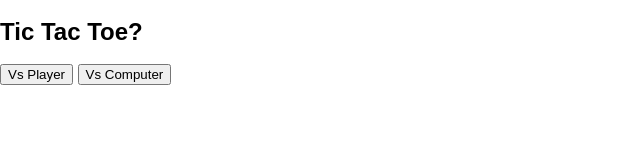
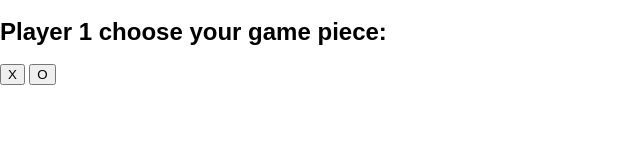
Before and after one commit to ctiller15/Tic-Tac-Toe-Suncoast, a website: page public/index.html in a window 1280 px wide. Both pictures are taken after a click on the button "Vs Player". Shown: the whole page, without its empty margins (0-640 px from the left). Drawn offline with Linux system fonts and the light colour scheme.

Commit message:
update menu to transition between start screen and player choice screen

```diff
--- a/public/index.html
+++ b/public/index.html
@@ -11,8 +11,17 @@
       <h1>Tic Tac Toe</h1>
 
       <form>
-        <button type="button" class="vs-player">Vs Player</button>
-        <button type="button" class="vs-computer">Vs Computer</button>
+        <button type="button" class="vs-player" onclick="startPlayerGame()">Vs Player</button>
+        <button type="button" class="vs-computer" onclick="startComputerGame()">Vs Computer</button>
+      </form>
+    </section>
+
+    <section class="gamePieceMenu">
+      <h2>Player 1 choose your game piece:</h2>
+
+      <form>
+        <button type="button" class="X" onclick="choosePlayerPiece('X')">X</button>
+        <button type="button" class="O" onclick="choosePlayerPiece('O')">O</button>
       </form>
     </section>
 
--- a/public/main.js
+++ b/public/main.js
@@ -1,5 +1,25 @@
-const main = () => {
-  document.querySelector('h1').textContent += '?'
+const displayMenu = document.querySelector(".display-menu")
+const gamePieceMenu = document.querySelector(".gamePieceMenu");
+
+const startPlayerGame = (event) => {
+  console.log("Starting game vs player!");
+  // First: Hide the menu.
+  console.log(displayMenu);
+  displayMenu.style.display = "none";
+  // Then: Display the gamePiece menu
+  gamePieceMenu.style.display = "block";
 }
 
-document.addEventListener('DOMContentLoaded', main)
+const startComputerGame = (event) => {
+  console.log("Starting game vs computer!");
+}
+
+const choosePlayerPiece = (val) => {
+  console.log(val);
+}
+
+const main = () => {
+  document.querySelector('h1').textContent += '?';
+}
+
+document.addEventListener('DOMContentLoaded', main);
--- a/public/screen.css
+++ b/public/screen.css
@@ -7,3 +7,7 @@ body {
   min-height: 100%;
   font: 16px / 1 sans-serif;
 }
+
+.gamePieceMenu {
+  display: none;
+}
```
